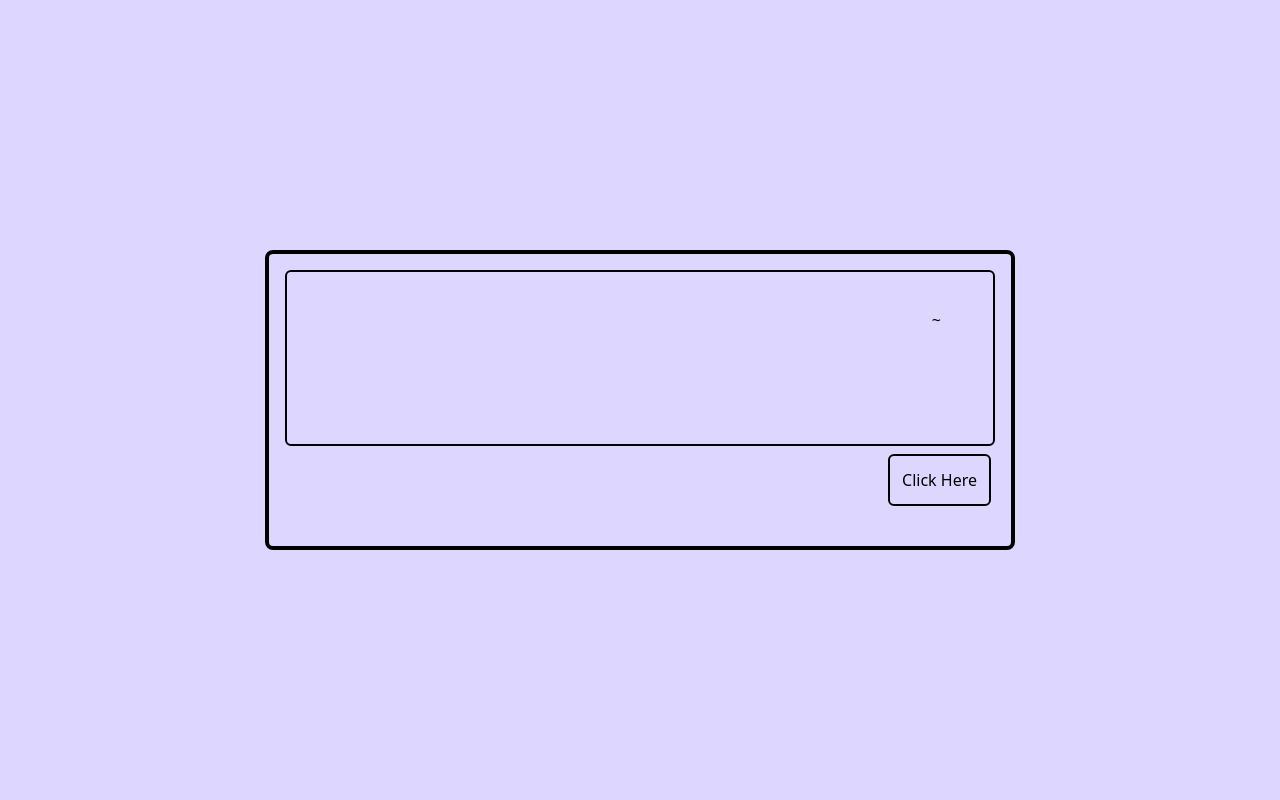
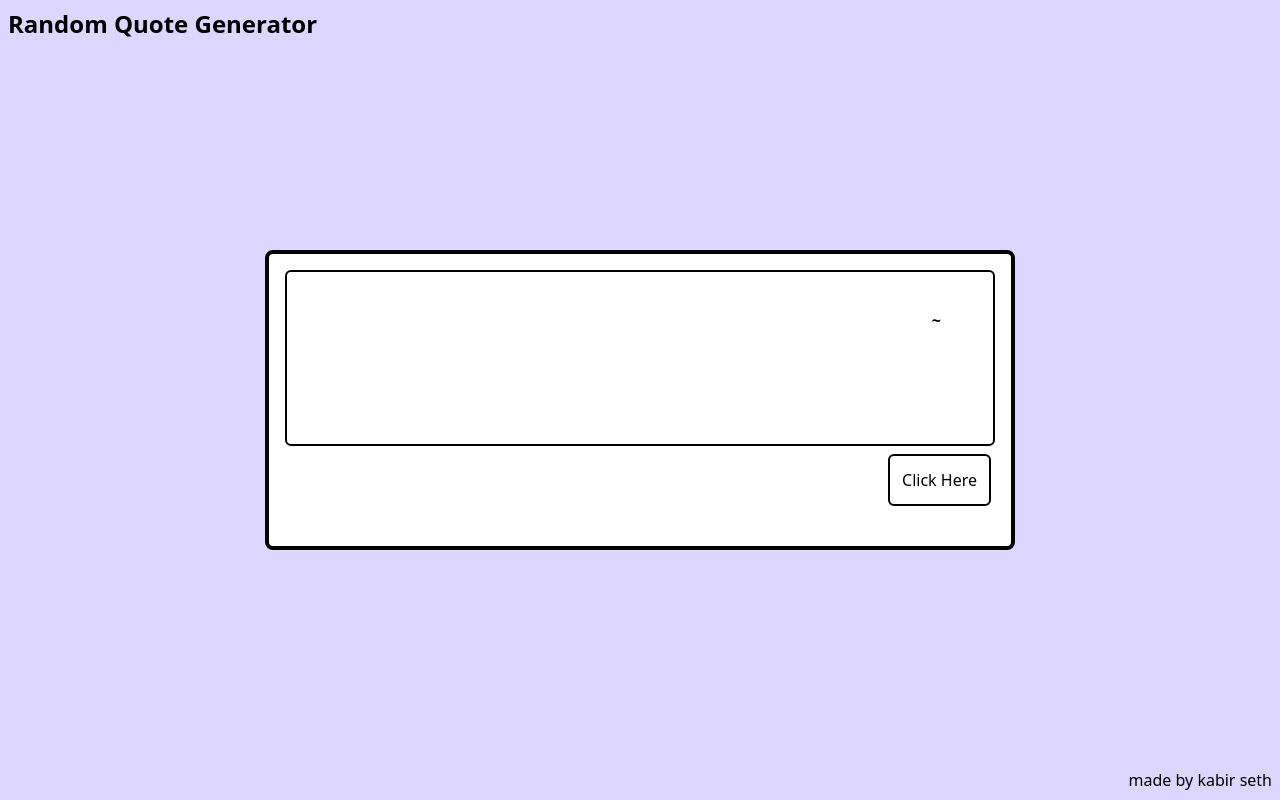
Before and after one commit to sethkabir/RandomQuote, a React (Vite) app: page / in a window 1280 px wide. Built offline with nearby package versions, Linux system fonts and the light colour scheme; no server answers.

Commit message:
updated appearance

```diff
--- a/src/App.tsx
+++ b/src/App.tsx
@@ -13,7 +13,9 @@ function App() {
 
 	return (
 		<div className={`h-screen ${bgColor}`}>
+			<div className="text-2xl p-2 font-extrabold">Random Quote Generator</div>
 			<TextBox callbackFunc={callback} />
+			<div className="p-2 absolute bottom-0 right-0">made by kabir seth</div>
 		</div>
 	);
 }
--- a/src/Components/TextBox.tsx
+++ b/src/Components/TextBox.tsx
@@ -53,22 +53,24 @@ const TextBox = (props: ParentProp) => {
 	return (
 		<div
 			id="quote-box"
-			className={`absolute top-1/2 left-1/2 h-[300px] md:h-[300px] md:w-[750px] w-[350px] -translate-y-1/2 -translate-x-1/2 border-4 rounded-lg p-2 ${color} transition-colors border-black`}
+			className={`absolute top-1/2 left-1/2 h-[300px] md:h-[300px] md:w-[750px] w-[350px] -translate-y-1/2 -translate-x-1/2 border-4 rounded-lg p-2  transition-colors border-black bg-white`}
 		>
 			<div
 				id="text"
 				className="border-2 rounded-md h-44 p-5 m-2 border-black"
 			>
-				<div className="sm:text-xl text-justify p-2">{quote?.text}</div>
+				<div className="sm:text-xl text-justify p-2 font-bold">
+					{quote?.text}
+				</div>
 
-				<div id="author" className="text-right mr-8">
+				<div id="author" className="text-right mr-8 font-bold">
 					~{quote?.author}
 				</div>
 			</div>
 			<button
 				id="new-quote"
 				onClick={handleClick}
-				className="absolute right-5 p-3 border-2 rounded-md border-black"
+				className="absolute right-5 p-3 border-2 rounded-md border-black font-medium"
 			>
 				Click Here
 			</button>
```
